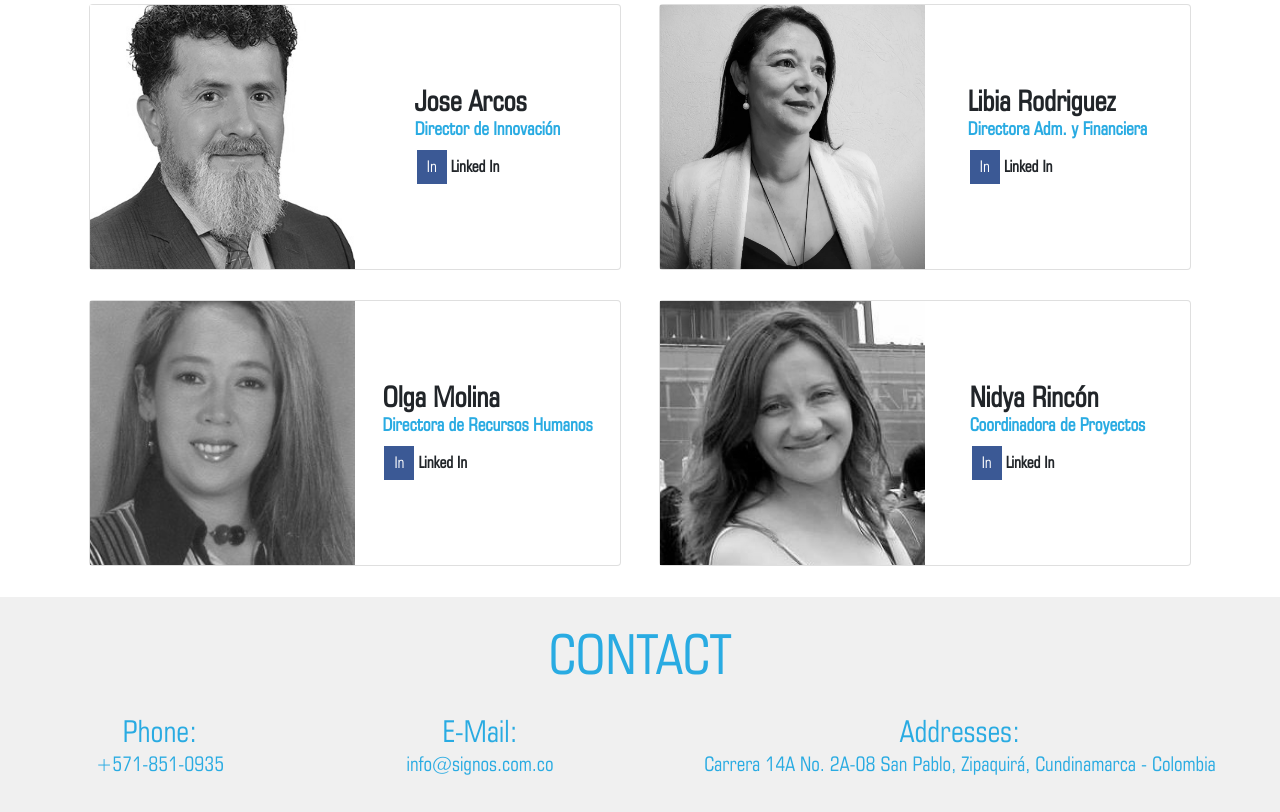
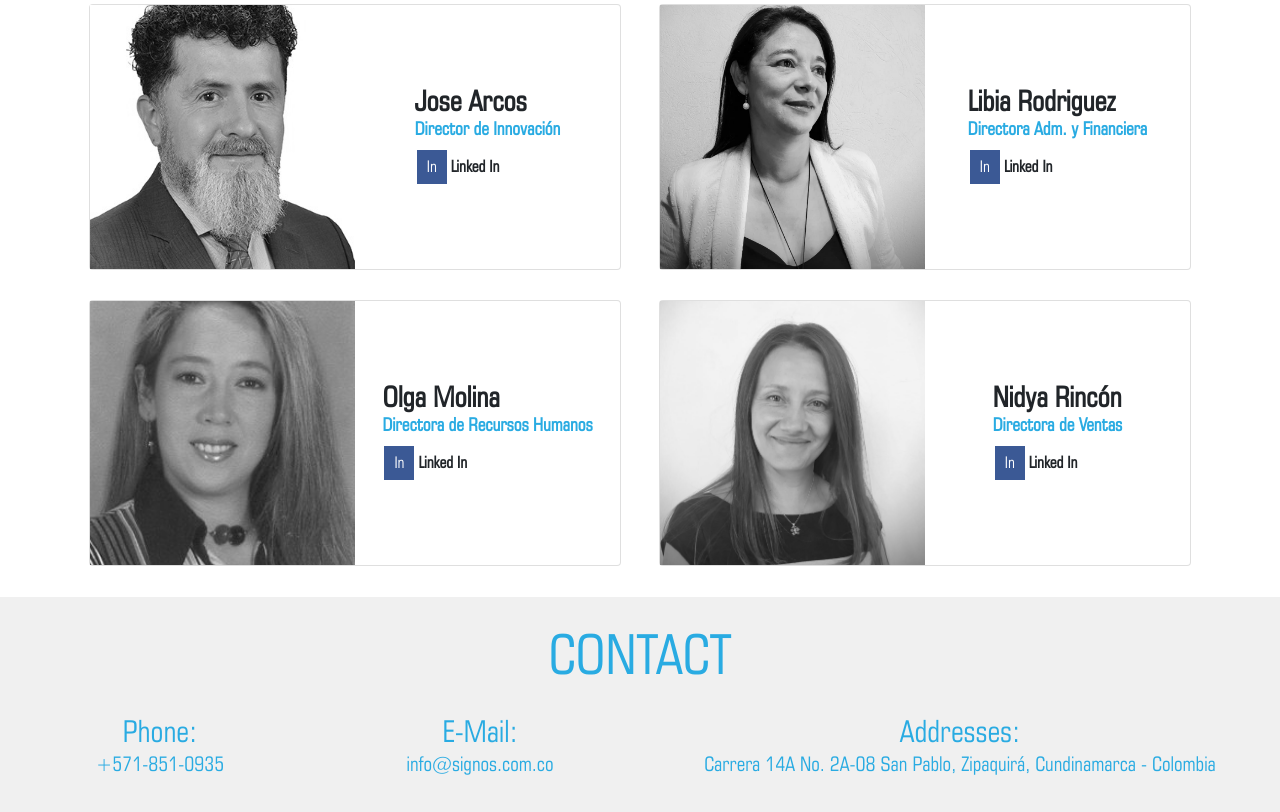
Before and after one commit to oskarkos/signos-final-2019, a PHP site: template views/template.php in a window 1280 px wide. Shown: the part 723-1535 px from the top of the page. Run offline with PHP 8.4, Linux system fonts and the light colour scheme; the template is opened without the code that fills it, so the values that code supplies are empty; some libraries are stand-ins or nearby versions.

Commit message:
Commit imagen Team

```diff
--- a/views/modules/team.php
+++ b/views/modules/team.php
@@ -85,7 +85,7 @@
                     </div>
                     <div class="details">
                         <div class="content">
-                        <h2>Nidya Rincón<br><span>Coordinadora de Proyectos</span></h2>
+                        <h2>Nidya Rincón<br><span>Directora de Ventas</span></h2>
                         <ul>
                             <li><a href="https://www.linkedin.com/in/nidya-rincón">In</a>  <strong>Linked In</strong></li>
                         </ul>
```
Also changed, not shown: views/img/Team/NidiaRincon.jpg.
